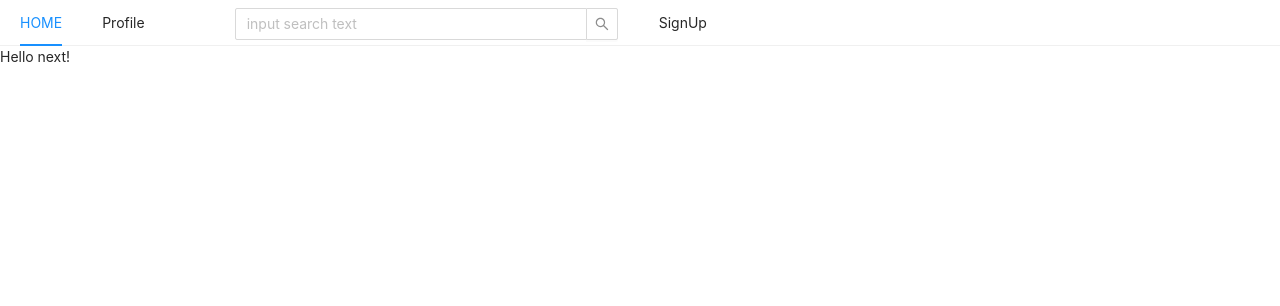
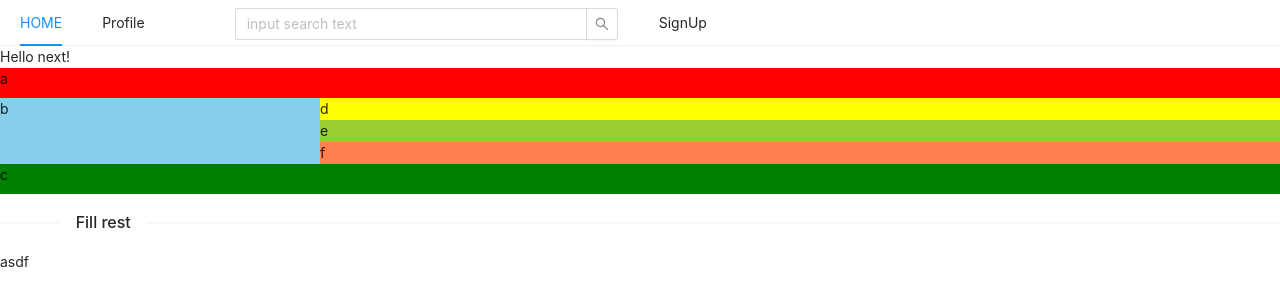
Before and after one commit to kim0612/next-nodebird, a Next.js app in the folder prepare/front/: page / in a window 1280 px wide. Shown: the top 306 px of the page. Built offline with nearby package versions, Linux system fonts and the light colour scheme.

Commit message:
#2.3_Grid
antd Grid 적용

```diff
--- a/prepare/front/components/AppLayout.js
+++ b/prepare/front/components/AppLayout.js
@@ -15,8 +15,8 @@ const AppLayout = ({children}) => {
         <Menu.Item>
           <Link href='/profile'><a>Profile</a></Link>
         </Menu.Item>
-        <Menu.Item>
-        <Search placeholder="input search text" allowClear  style={{ marginLeft:"50px", width: "30vw", verticalAlign:"middle" }} />
+        <Menu.Item style={{ marginLeft:"50px"}}>
+          <Search placeholder="input search text" allowClear  style={{ width: "30vw", verticalAlign:"middle" }} />
         </Menu.Item>
         <Menu.Item>
           <Link href='/signUp'><a>SignUp</a></Link>
--- a/prepare/front/pages/index.js
+++ b/prepare/front/pages/index.js
@@ -1,6 +1,7 @@
 import React from 'react';
 import AppLayout from '../components/appLayout';
 import Head from 'next/head';
+import {Row, Col, Divider} from 'antd'
 
 const Home = () => {
   return (
@@ -10,6 +11,30 @@ const Home = () => {
       </Head>
       <AppLayout>
           Hello next!
+          <div>
+            <Row style={{height:30,backgroundColor:"red"}}>
+              a
+            </Row>
+            <Row>
+              <Col span={6} style={{backgroundColor:"skyblue"}}>b</Col>
+              <Col span={18}>
+                <Row style={{backgroundColor:"yellow"}}>
+                  d
+                </Row>
+                <Row style={{backgroundColor:"yellowgreen"}}>
+                  e
+                </Row>
+                <Row style={{backgroundColor:"coral"}}>
+                  f
+                </Row>
+              </Col>
+            </Row>
+            <Row style={{height:30,backgroundColor:"green"}}>
+              c
+            </Row>
+          </div>
+          <Divider orientation="left">Fill rest</Divider>
+          asdf
       </AppLayout>
     </>
   );
```
Also changed, not shown: 1 other file (tests, documents, lock files or other folders).
